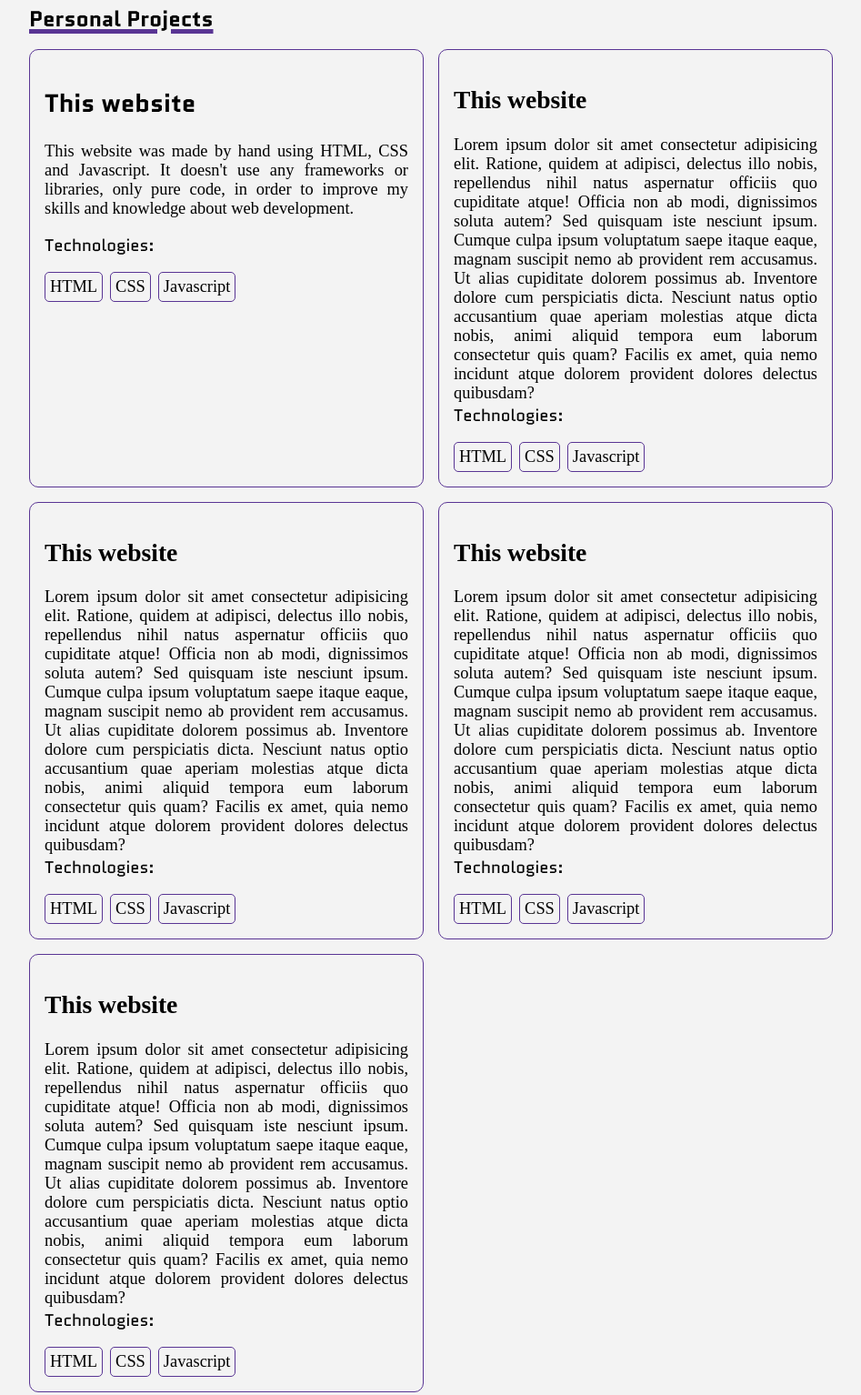
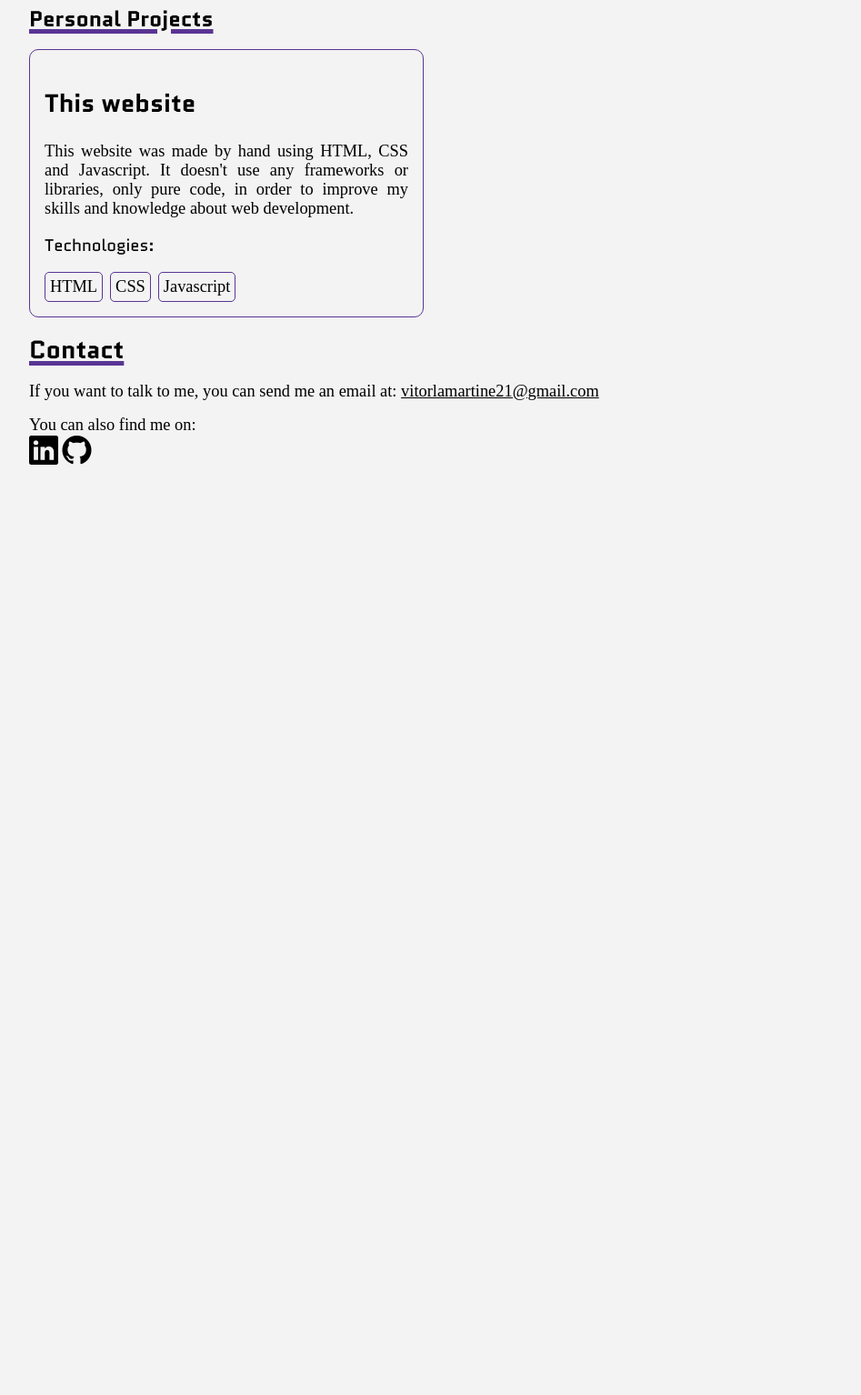
Before and after one commit to VLamartine/me, a plain HTML site: page index.html in a window 1280 px wide. Shown: the part 3158-4692 px from the top of the page at 91% size, without its empty margins (160-1107 px from the left). After the commit the page ends 3689 px from the top, so only its background shows below. Drawn offline with nearby package versions, Linux system fonts and the light colour scheme.

Commit message:
Remove lorem ipsum

```diff
--- a/index.html
+++ b/index.html
@@ -211,98 +211,6 @@
             </div>
           </div>
         </div>
-        <div class="project">
-          <h2>This website</h2>
-          <p class="text-justify">
-            Lorem ipsum dolor sit amet consectetur adipisicing elit. Ratione,
-            quidem at adipisci, delectus illo nobis, repellendus nihil natus
-            aspernatur officiis quo cupiditate atque! Officia non ab modi,
-            dignissimos soluta autem? Sed quisquam iste nesciunt ipsum. Cumque
-            culpa ipsum voluptatum saepe itaque eaque, magnam suscipit nemo ab
-            provident rem accusamus. Ut alias cupiditate dolorem possimus ab.
-            Inventore dolore cum perspiciatis dicta. Nesciunt natus optio
-            accusantium quae aperiam molestias atque dicta nobis, animi aliquid
-            tempora eum laborum consectetur quis quam? Facilis ex amet, quia
-            nemo incidunt atque dolorem provident dolores delectus quibusdam?
-          </p>
-          <div class="technologies">
-            <p class="quantico-regular">Technologies:</p>
-            <div class="technologies-list">
-              <span class="technology">HTML</span>
-              <span class="technology">CSS</span>
-              <span class="technology">Javascript</span>
-            </div>
-          </div>
-        </div>
-        <div class="project">
-          <h2>This website</h2>
-          <p class="text-justify">
-            Lorem ipsum dolor sit amet consectetur adipisicing elit. Ratione,
-            quidem at adipisci, delectus illo nobis, repellendus nihil natus
-            aspernatur officiis quo cupiditate atque! Officia non ab modi,
-            dignissimos soluta autem? Sed quisquam iste nesciunt ipsum. Cumque
-            culpa ipsum voluptatum saepe itaque eaque, magnam suscipit nemo ab
-            provident rem accusamus. Ut alias cupiditate dolorem possimus ab.
-            Inventore dolore cum perspiciatis dicta. Nesciunt natus optio
-            accusantium quae aperiam molestias atque dicta nobis, animi aliquid
-            tempora eum laborum consectetur quis quam? Facilis ex amet, quia
-            nemo incidunt atque dolorem provident dolores delectus quibusdam?
-          </p>
-          <div class="technologies">
-            <p class="quantico-regular">Technologies:</p>
-            <div class="technologies-list">
-              <span class="technology">HTML</span>
-              <span class="technology">CSS</span>
-              <span class="technology">Javascript</span>
-            </div>
-          </div>
-        </div>
-        <div class="project">
-          <h2>This website</h2>
-          <p class="text-justify">
-            Lorem ipsum dolor sit amet consectetur adipisicing elit. Ratione,
-            quidem at adipisci, delectus illo nobis, repellendus nihil natus
-            aspernatur officiis quo cupiditate atque! Officia non ab modi,
-            dignissimos soluta autem? Sed quisquam iste nesciunt ipsum. Cumque
-            culpa ipsum voluptatum saepe itaque eaque, magnam suscipit nemo ab
-            provident rem accusamus. Ut alias cupiditate dolorem possimus ab.
-            Inventore dolore cum perspiciatis dicta. Nesciunt natus optio
-            accusantium quae aperiam molestias atque dicta nobis, animi aliquid
-            tempora eum laborum consectetur quis quam? Facilis ex amet, quia
-            nemo incidunt atque dolorem provident dolores delectus quibusdam?
-          </p>
-          <div class="technologies">
-            <p class="quantico-regular">Technologies:</p>
-            <div class="technologies-list">
-              <span class="technology">HTML</span>
-              <span class="technology">CSS</span>
-              <span class="technology">Javascript</span>
-            </div>
-          </div>
-        </div>
-        <div class="project">
-          <h2>This website</h2>
-          <p class="text-justify">
-            Lorem ipsum dolor sit amet consectetur adipisicing elit. Ratione,
-            quidem at adipisci, delectus illo nobis, repellendus nihil natus
-            aspernatur officiis quo cupiditate atque! Officia non ab modi,
-            dignissimos soluta autem? Sed quisquam iste nesciunt ipsum. Cumque
-            culpa ipsum voluptatum saepe itaque eaque, magnam suscipit nemo ab
-            provident rem accusamus. Ut alias cupiditate dolorem possimus ab.
-            Inventore dolore cum perspiciatis dicta. Nesciunt natus optio
-            accusantium quae aperiam molestias atque dicta nobis, animi aliquid
-            tempora eum laborum consectetur quis quam? Facilis ex amet, quia
-            nemo incidunt atque dolorem provident dolores delectus quibusdam?
-          </p>
-          <div class="technologies">
-            <p class="quantico-regular">Technologies:</p>
-            <div class="technologies-list">
-              <span class="technology">HTML</span>
-              <span class="technology">CSS</span>
-              <span class="technology">Javascript</span>
-            </div>
-          </div>
-        </div>
       </div>
     </section>
     <section id="contact" class="contact">
```
